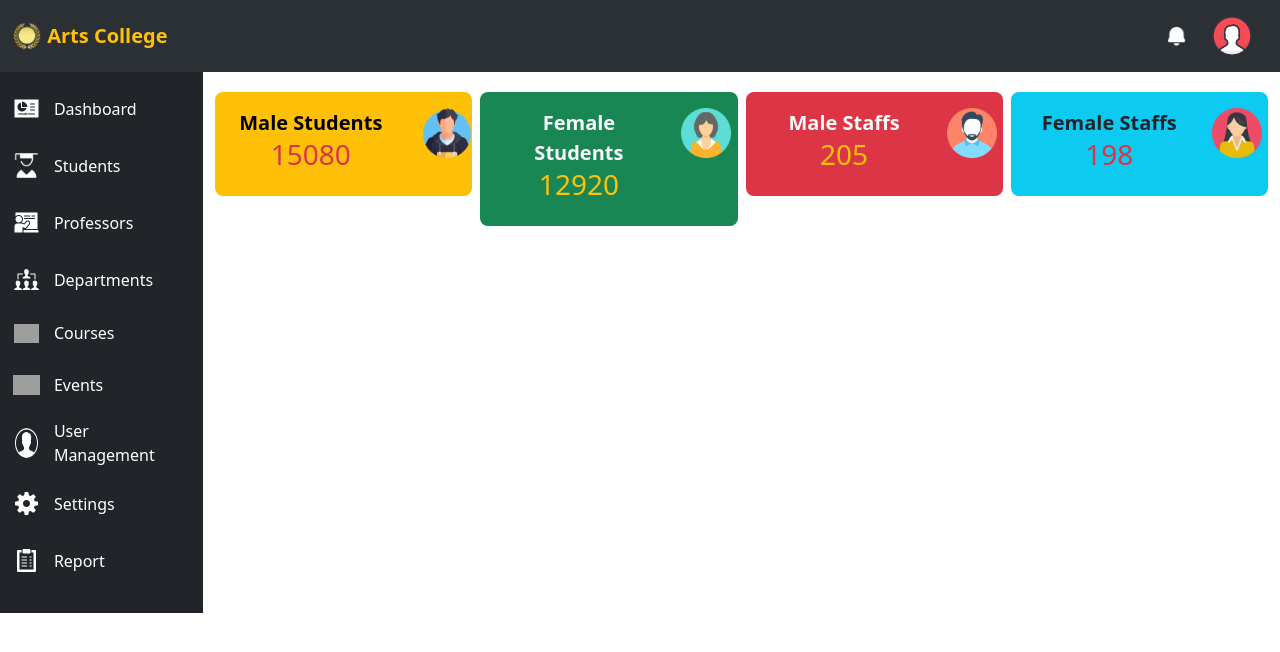
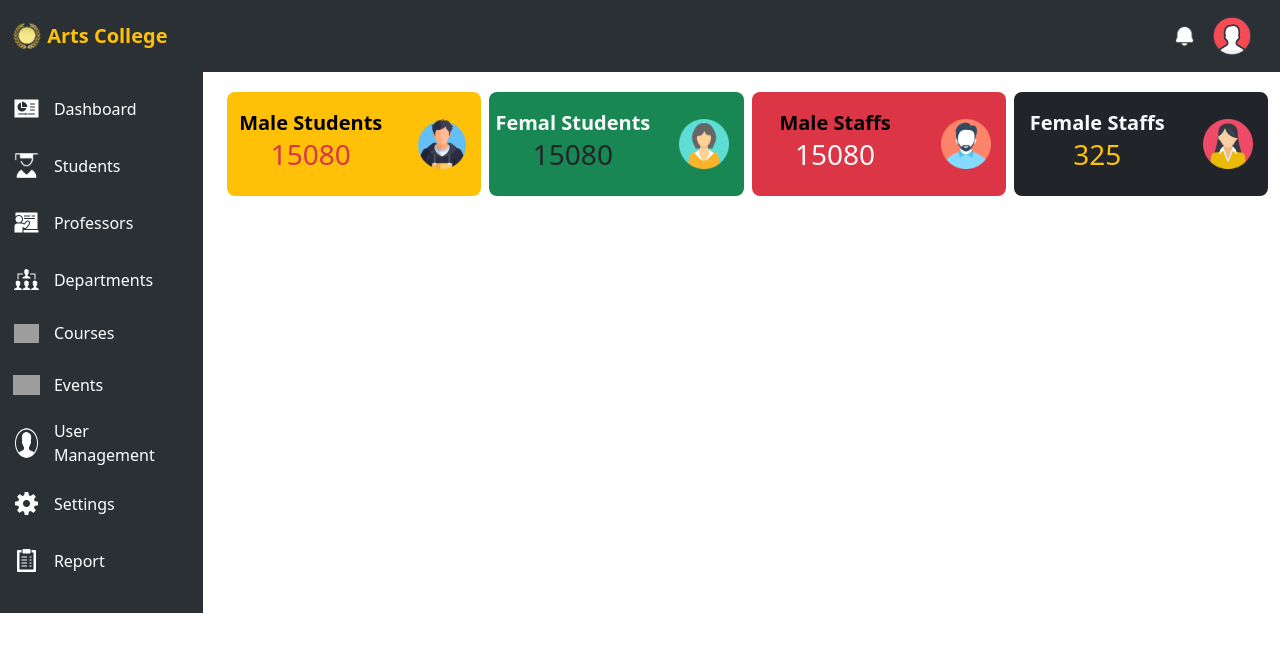
Before and after one commit to keppuraja3/College_Management, a React (Vite) app: page /admin/students in a window 1280 px wide. Shown: the top 652 px of the page. Built offline with nearby package versions, Linux system fonts and the light colour scheme; grey boxes are pictures that could not be loaded.

Commit message:
feat: no data found displayed in user tabel

```diff
--- a/src/Admin/Admin.jsx
+++ b/src/Admin/Admin.jsx
@@ -29,7 +29,7 @@ function Admin() {
             className="pe-0 ps-1 d-none d-lg-block m-0 leftSideContainer "
           >
             {/* side container content  */}
-            <div className=" bg-dark  p-2 ps-3 ">
+            <div style={{ background: "#2b3035" }} className="   p-2 ps-3 ">
               <ul>
                 <Link to={"dashboard"}>
                   <li className="py-2">
--- a/src/Admin/Admin_Header.jsx
+++ b/src/Admin/Admin_Header.jsx
@@ -23,16 +23,16 @@ function Admin_Header() {
   const offcanvasHandleClose = () => setOffcanvasShow(false);
   const offcanvasHandleShow = () => setOffcanvasShow(true);
 
-  // useEffect(() => {
-  //   setUserName(window.localStorage.getItem("Arts_College_User_Id"));
-  //   setUserRole(window.localStorage.getItem("Arts_College_User_Role"));
-  //   setUserEmail(window.localStorage.getItem("Arts_College_User_Email"));
-  //   setUserMobileNo(window.localStorage.getItem("Arts_College_User_MobileNo"));
+  useEffect(() => {
+    setUserName(window.localStorage.getItem("Arts_College_User_Id"));
+    setUserRole(window.localStorage.getItem("Arts_College_User_Role"));
+    setUserEmail(window.localStorage.getItem("Arts_College_User_Email"));
+    setUserMobileNo(window.localStorage.getItem("Arts_College_User_MobileNo"));
 
-  //   if (window.localStorage.getItem("Arts_College_User_Id") == "") {
-  //     window.location.href = "http://localhost:5173/";
-  //   }
-  // }, []);
+    if (window.localStorage.getItem("Arts_College_User_Id") == "") {
+      window.location.href = "http://localhost:5173/";
+    }
+  }, []);
 
   const UserLogout = () => {
     window.localStorage.setItem("Arts_College_User_Id", "");
@@ -44,7 +44,11 @@ function Admin_Header() {
 
   //Tooltip for profile
   const [profileShow, setProfileShow] = useState(false);
-  const target = useRef(null);
+  const ProfileTarget = useRef(null);
+
+  //Tooltip for notification
+  const [notificationShow, setnotificationShow] = useState(false);
+  const notificationTarget = useRef(null);
 
   return (
     <>
@@ -77,33 +81,27 @@ function Admin_Header() {
               <span className=" text-warning fw-bold">Arts College</span>
             </Link>
           </Navbar.Brand>{" "}
-          <div className=" text-light text-uppercase">
-            <Badge bg="success" className=" text-light text-uppercase">
-              {userRole}
-              {/* : &nbsp; {userName} */}
-            </Badge>
-          </div>
           <Nav className="ms-auto text-warning text-center mb-0">
             <div className=" d-flex  justify-content-center ">
-              {/* <Nav.Link className="me-sm-2 d-flex align-items-center justify-content-center ">
-                  <img src="/img/search-light.png" alt="user" width={23} />
-                </Nav.Link> */}
-              <Nav.Link className="me-sm-2 d-flex align-items-center justify-content-center ">
-                <img src="/img/notification-light.png" alt="user" width={23} />
-              </Nav.Link>
+              {/* Notification  */}
+              <div className="me-sm-2 d-flex align-items-center justify-content-center ">
+                <img
+                  src="/img/notification-light.png"
+                  ref={notificationTarget}
+                  onClick={() => setnotificationShow(!notificationShow)}
+                  width={23}
+                />
+              </div>
+
+              {/* Profile */}
               <Nav.Link className="me-sm-2">
                 <img
                   src="/img/user_2.png"
                   alt="user"
-                  ref={target}
+                  ref={ProfileTarget}
                   onClick={() => setProfileShow(!profileShow)}
                   width={40}
                 />
-                <div className=" text-light text-uppercase">
-                  <Badge bg="success" className=" text-light text-uppercase">
-                    {userRole}
-                  </Badge>
-                </div>
               </Nav.Link>
             </div>
           </Nav>
@@ -111,7 +109,11 @@ function Admin_Header() {
       </Navbar>
 
       {/* Profile overlay menu  */}
-      <Overlay target={target.current} show={profileShow} placement="bottom">
+      <Overlay
+        target={ProfileTarget.current}
+        show={profileShow}
+        placement="bottom"
+      >
         {(props) => (
           <Tooltip id="overlay-example" {...props}>
             <ul className="profile-container">
@@ -128,9 +130,28 @@ function Admin_Header() {
         )}
       </Overlay>
 
+      {/* Notification overlay menu  */}
+      <Overlay
+        target={notificationTarget.current}
+        show={notificationShow}
+        placement="bottom"
+      >
+        {(props) => (
+          <Tooltip id="overlay-example" {...props}>
+            <ul className="profile-container">
+              <li>New features added</li>
+              <li>new student jioned</li>
+            </ul>
+          </Tooltip>
+        )}
+      </Overlay>
+
       {/* offcanvas for sidebar menus */}
       <Offcanvas show={offcanvasShow} onHide={offcanvasHandleClose}>
-        <Offcanvas.Header className="bg-dark">
+        <Offcanvas.Header
+          className="bg-dark"
+          style={{ backgroundColor: "#2b3035" }}
+        >
           <div className="d-flex justify-content-between w-100 text-light">
             <Offcanvas.Title>Atrs College</Offcanvas.Title>
             <img
@@ -147,7 +168,7 @@ function Admin_Header() {
             <div className=" p-2 ps-3 ">
               <ul>
                 <Link to={"dashboard"}>
-                  <li className="py-2">
+                  <li className="py-2" onClick={offcanvasHandleClose}>
                     <div className="text-light d-flex align-items-center">
                       <div className=" p-2">
                         <img
@@ -161,7 +182,7 @@ function Admin_Header() {
                   </li>
                 </Link>
                 <Link to={"students  "}>
-                  <li className="py-2">
+                  <li className="py-2" onClick={offcanvasHandleClose}>
                     <div className="text-light d-flex align-items-center">
                       <div className="  p-2">
                         <img
@@ -175,7 +196,7 @@ function Admin_Header() {
                   </li>
                 </Link>
                 <Link to={"professors"}>
-                  <li className="py-2">
+                  <li className="py-2" onClick={offcanvasHandleClose}>
                     <div className="text-light d-flex align-items-center">
                       <div className="  p-2">
                         <img
@@ -189,7 +210,7 @@ function Admin_Header() {
                   </li>
                 </Link>
                 <Link to={"departments"}>
-                  <li className="py-2">
+                  <li className="py-2" onClick={offcanvasHandleClose}>
                     <div className="text-light d-flex align-items-center">
                       <div className="  p-2">
                         <img
@@ -203,7 +224,7 @@ function Admin_Header() {
                   </li>
                 </Link>
                 <Link to={"courses"}>
-                  <li className="py-2">
+                  <li className="py-2" onClick={offcanvasHandleClose}>
                     <div className="text-light d-flex align-items-center">
                       <div className="  p-2">
                         <img
@@ -217,7 +238,7 @@ function Admin_Header() {
                   </li>
                 </Link>
                 <Link to={"events"}>
-                  <li className="py-2">
+                  <li className="py-2" onClick={offcanvasHandleClose}>
                     <div className="text-light d-flex align-items-center">
                       <div className="  p-2">
                         <img
@@ -231,7 +252,7 @@ function Admin_Header() {
                   </li>
                 </Link>
                 <Link to={"userManagement"}>
-                  <li className="py-2">
+                  <li className="py-2" onClick={offcanvasHandleClose}>
                     <div className="text-light d-flex align-items-center">
                       <div className="  p-2">
                         <img
@@ -245,7 +266,7 @@ function Admin_Header() {
                   </li>
                 </Link>
                 <Link to={"settings"}>
-                  <li className="py-2">
+                  <li className="py-2" onClick={offcanvasHandleClose}>
                     <div className="text-light d-flex align-items-center">
                       <div className="  p-2">
                         <img
@@ -259,7 +280,7 @@ function Admin_Header() {
                   </li>
                 </Link>
                 <Link to={"report"}>
-                  <li className="py-2">
+                  <li className="py-2" onClick={offcanvasHandleClose}>
                     <div className="text-light d-flex align-items-center">
                       <div className="  p-2">
                         <img
--- a/src/Admin/Css/Admin.css
+++ b/src/Admin/Css/Admin.css
@@ -19,6 +19,10 @@ body {
   border-radius: 0.5rem;
   transition: all 0.3s ease-out;
 }
+/*
+.leftSideContainer{
+  background: rgb(43, 48, 53);
+} */
 
 .leftSideContainer ul li:hover, .active {
   background: #80898d9f;
--- a/src/Admin/Students.jsx
+++ b/src/Admin/Students.jsx
@@ -7,66 +7,76 @@ function Students() {
 
   return (
     <>
-      <Container fliud className="ps-1 pe-1 ">
+      <Container fliud className="ps-3 pe-1 ">
         <Row className="g-3 mb-3">
           <Col lg={3} md={4} sm={6} xs={12} className="p-1">
-            <div className=" rounded-3 bg-warning text-center px-2 py-3 text-black fw-bold fs-5">
-              <Row>
-                <Col lg={9}>
+            <div className=" rounded-3 bg-warning text-center px-2 py-3 text-black fw-bold fs-5 h-100 ">
+              <Row className=" align-items-center h-100">
+                <Col lg={8} className="px-0">
                   <div>Male Students</div>
                   <h3 className=" text-danger">15080</h3>
                 </Col>
-                <Col lg={3}>
-                  <img src="/img/boy.png" alt="user" width={50} />
+                <Col lg={4}>
+                  <img
+                    src="/img/boy.png"
+                    alt="user"
+                    style={{ maxWidth: "50px" }}
+                  />
                 </Col>
               </Row>
             </div>
           </Col>
           <Col lg={3} md={4} sm={6} xs={12} className="p-1">
-            <div className=" rounded-3 bg-success text-center px-2 py-3 text-light fw-bold fs-5">
-              <Container fluid>
-                <Row>
-                  <Col lg={9}>
-                    <div>Female Students</div>
-                    <h3 className=" text-warning">12920</h3>
+            <div className=" rounded-3 bg-success text-center px-2 py-3 text-light fw-bold fs-5 h-100 ">
+              <Row className=" align-items-center h-100">
+                <Col lg={8} className="px-0">
+                  <div>Femal Students</div>
+                  <h3 className=" text-dark ">15080</h3>
                 </Col>
-                  <Col lg={3}>
-                    <img src="/img/girl.png" alt="user" width={50} />
+                <Col lg={4}>
+                  <img
+                    src="/img/girl.png"
+                    alt="user"
+                    style={{ maxWidth: "50px" }}
+                  />
                 </Col>
               </Row>
-              </Container>
             </div>
           </Col>
           <Col lg={3} md={4} sm={6} xs={12} className="p-1">
-            <div className=" rounded-3 bg-danger text-center px-2 py-3 text-light fw-bold  fs-5">
-              <Container fluid>
-                <Row>
-                  <Col lg={9}>
+            <div className=" rounded-3 bg-danger text-center px-2 py-3 text-black fw-bold fs-5 h-100 ">
+              <Row className=" align-items-center h-100">
+                <Col lg={8} className="px-0">
                   <div>Male Staffs</div>
-                    <h3 className=" text-warning">205</h3>
+                  <h3 className=" text-light">15080</h3>
                 </Col>
-                  <Col lg={3}>
-                    <img src="/img/man.png" alt="user" width={50} />
+                <Col lg={4}>
+                  <img
+                    src="/img/man.png"
+                    alt="user"
+                    style={{ maxWidth: "50px" }}
+                  />
                 </Col>
               </Row>
-              </Container>
             </div>
           </Col>
           <Col lg={3} md={4} sm={6} xs={12} className="p-1">
-            <div className=" rounded-3 bg-info text-center px-2 py-3 text-dark fw-bold fs-5">
-              <Container fluid>
-                <Row>
-                  <Col lg={9}>
+            <div className=" rounded-3 bg-dark text-center px-2 py-3 text-light fw-bold fs-5 h-100 ">
+              <Row className=" align-items-center h-100">
+                <Col lg={8} className="px-0">
                   <div>Female Staffs</div>
-                    <h3 className=" text-danger">198</h3>
+                  <h3 className=" text-warning">325</h3>
                 </Col>
-                  <Col lg={3}>
-                    <img src="/img/woman.png" alt="user" width={50} />
+                <Col lg={4}>
+                  <img
+                    src="/img/woman.png"
+                    alt="user"
+                    style={{ maxWidth: "50px" }}
+                  />
                 </Col>
               </Row>
-              </Container>
             </div>
-          </Col>
+          </Col>{" "}
         </Row>
       </Container>
     </>
--- a/src/main.jsx
+++ b/src/main.jsx
@@ -3,12 +3,9 @@ import ReactDOM from "react-dom/client";
 import { BrowserRouter } from "react-router-dom";
 import App from "./App.jsx";
 import "bootstrap/dist/css/bootstrap.min.css";
-// import Users from "./Users.jsx";
 
 ReactDOM.createRoot(document.getElementById("root")).render(
-  // <React.StrictMode>
   <BrowserRouter>
     <App />
   </BrowserRouter>
-  // </React.StrictMode>
 );
```
Also changed, not shown: src/Admin/UserManagement.jsx (+15 -3 lines), src/App.jsx (+4 -3 lines), src/Header.jsx (+38 -33 lines), src/Login.css (deleted, +0 -26 lines), src/Login.jsx (deleted, +0 -21 lines), src/SearchParam.jsx (added, +28 -0 lines). Lines whose indentation alone changed are shown as unchanged.
